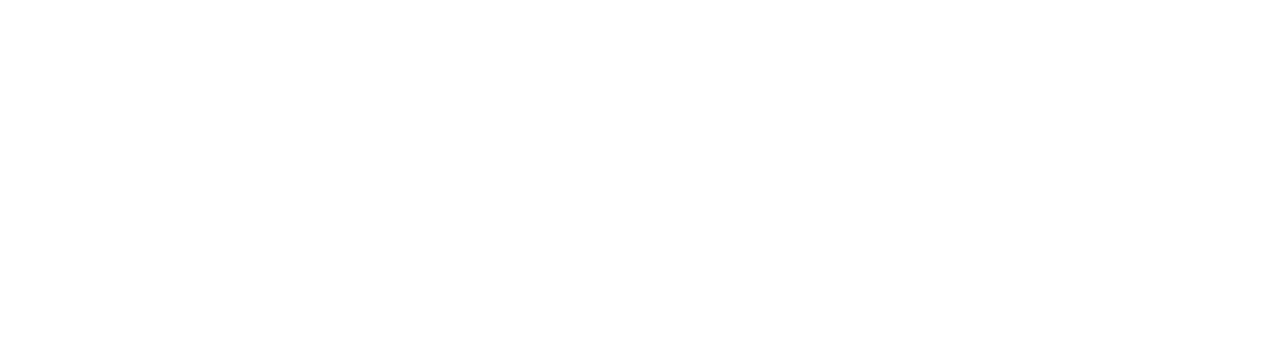
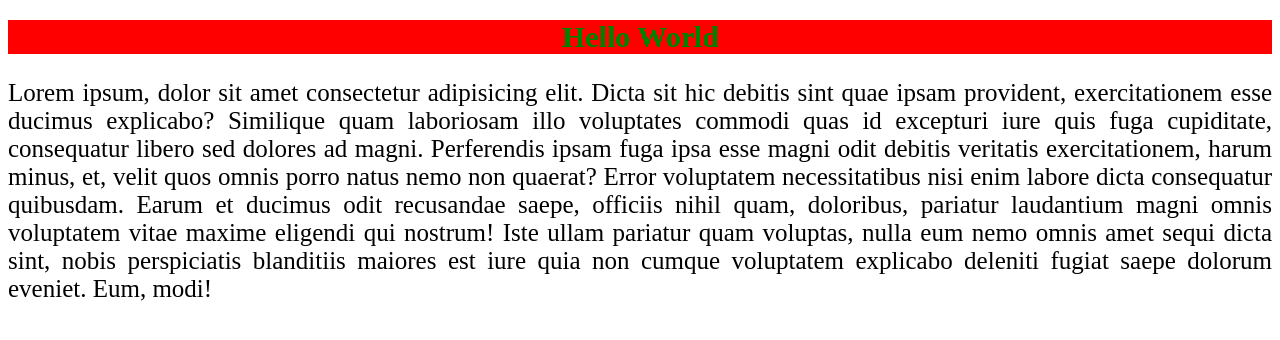
Before and after one commit to RazzaqueHabib/Project-3, a plain HTML site: page index.html in a window 1280 px wide. Drawn offline with Linux system fonts and the light colour scheme.

Commit message:
First Commit

```diff
--- a/index.html
+++ b/index.html
@@ -7,6 +7,7 @@
     <link rel="stylesheet" href="style.css">
 </head>
 <body>
-
+   <h1>Hello World</h1>
+   <p>Lorem ipsum, dolor sit amet consectetur adipisicing elit. Dicta sit hic debitis sint quae ipsam provident, exercitationem esse ducimus explicabo? Similique quam laboriosam illo voluptates commodi quas id excepturi iure quis fuga cupiditate, consequatur libero sed dolores ad magni. Perferendis ipsam fuga ipsa esse magni odit debitis veritatis exercitationem, harum minus, et, velit quos omnis porro natus nemo non quaerat? Error voluptatem necessitatibus nisi enim labore dicta consequatur quibusdam. Earum et ducimus odit recusandae saepe, officiis nihil quam, doloribus, pariatur laudantium magni omnis voluptatem vitae maxime eligendi qui nostrum! Iste ullam pariatur quam voluptas, nulla eum nemo omnis amet sequi dicta sint, nobis perspiciatis blanditiis maiores est iure quia non cumque voluptatem explicabo deleniti fugiat saepe dolorum eveniet. Eum, modi!</p>
 </body>
 </html>
--- a/style.css
+++ b/style.css
@@ -1,4 +1,11 @@
+h1{
+    font-size: 30px;
+    color:green;
+    background-color: red;
+    text-align: center;
+}
+
 p{
-    color:blue;
-    background-color: red;
+    text-align: justify;
+    font-size: 25px;
 }
```
